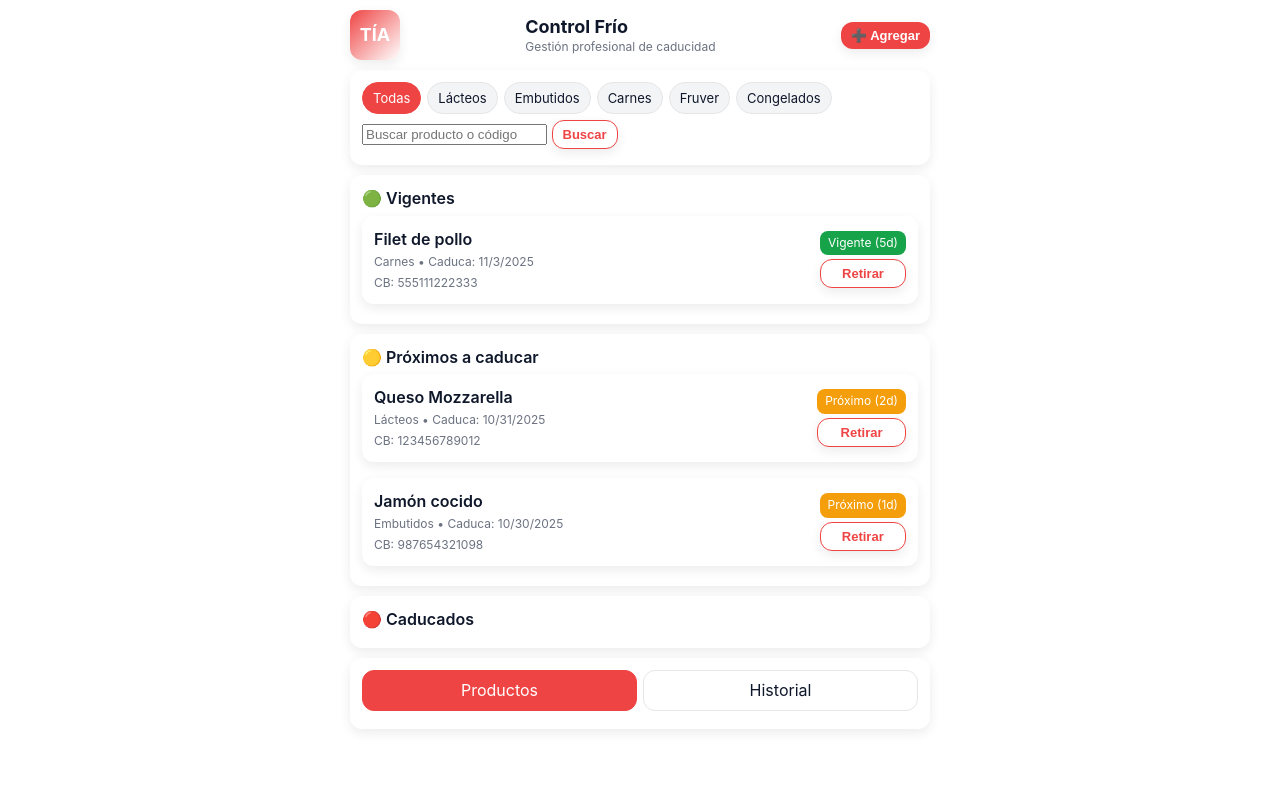
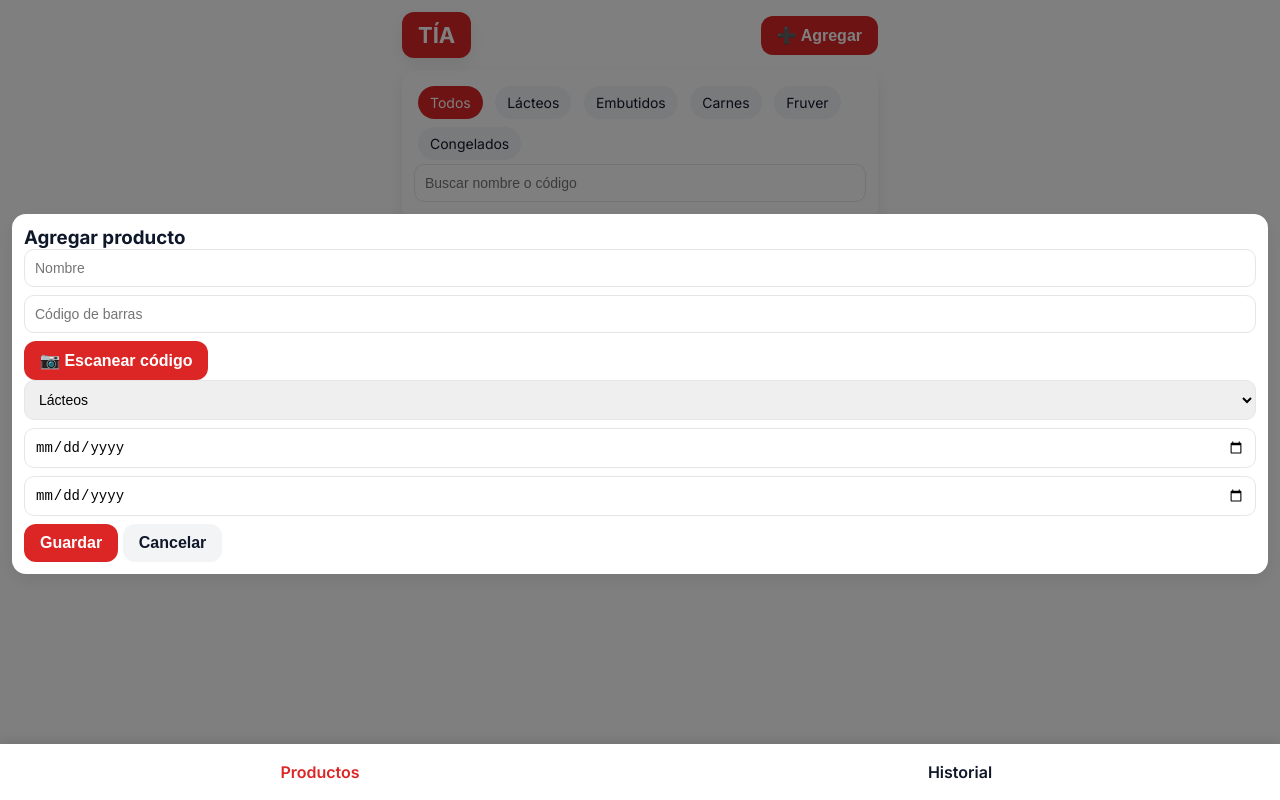
Before and after one commit to AlanDemera/Control-Frio-Tia, a plain HTML site: page index.html in a window 1280 px wide. Both pictures are taken after a click on the element "Productos". Drawn offline with Linux system fonts and the light colour scheme.

Commit message:
Update index.html

```diff
--- a/index.html
+++ b/index.html
@@ -1,136 +1,85 @@
-<!doctype html>
+<!DOCTYPE html>
 <html lang="es">
 <head>
-<meta charset="utf-8" />
-<meta name="viewport" content="width=device-width,initial-scale=1" />
-<title>Control Frío TÍA — Móvil Pro</title>
+<meta charset="UTF-8">
+<meta name="viewport" content="width=device-width, initial-scale=1.0">
+<title>Control Frío TÍA - Modelo Profesional</title>
+<link href="https://fonts.googleapis.com/css2?family=Inter:wght@400;600;700&display=swap" rel="stylesheet">
 <style>
   :root{
-  --bg:#ffffff; --muted:#6b7280; --accent:#0f172a;
-  --success:#16a34a; --warning:#f59e0b; --danger:#ef4444;
-  --shadow:0 4px 12px rgba(0,0,0,0.08);
-  --radius:12px;
-  font-family:Inter,ui-sans-serif,system-ui,-apple-system,'Segoe UI',Roboto,'Helvetica Neue',Arial;
+    --bg:#fff; --text:#0f172a; --muted:#6b7280;
+    --green:#16a34a; --yellow:#f59e0b; --red:#ef4444;
+    --primary:#dc2626; --shadow:0 6px 18px rgba(2,6,23,0.08); --radius:14px;
   }
-*{box-sizing:border-box}
-body{margin:0;padding:0;background:var(--bg);color:var(--accent);line-height:1.4}
-.app{max-width:600px;margin:0 auto;padding:10px}
-
-/* ===== Header ===== */
-header{display:flex;justify-content:space-between;align-items:center;margin-bottom:10px}
-.logo{width:50px;height:50px;background:linear-gradient(135deg,#ef4444,#ffffff);border-radius:12px;color:white;display:flex;align-items:center;justify-content:center;font-weight:700;font-size:18px;box-shadow:var(--shadow)}
-h1{font-size:18px;margin:0}
-.lead{font-size:12px;color:var(--muted);margin:0}
-
-/* ===== Cards ===== */
-.card{background:#fff;border-radius:var(--radius);padding:12px;margin-bottom:10px;box-shadow:var(--shadow)}
-.card .title{font-weight:600;margin-bottom:6px}
-.card .muted-sm{font-size:12px;color:var(--muted)}
-.card-grid{display:grid;grid-template-columns:1fr;gap:8px}
-
-/* ===== Chips ===== */
-.chip{padding:6px 10px;border-radius:999px;background:#f3f4f6;font-size:13px;color:var(--accent);border:1px solid #e6e6e6;cursor:pointer;transition:all 0.2s}
-.chip:hover{background:#ef4444;color:#fff;border-color:#ef4444}
-.chip.active{background:#ef4444;color:#fff;border-color:#ef4444}
-
-/* ===== Botones ===== */
-.btn{display:inline-flex;align-items:center;justify-content:center;padding:10px 14px;border-radius:12px;border:0;cursor:pointer;font-size:14px;transition:all 0.2s;box-shadow:var(--shadow)}
-.btn-primary{background:#ef4444;color:white;font-weight:600}
-.btn-primary:hover{background:#dc2626}
-.btn-ghost{background:#fff;border:1px solid #ef4444;color:#ef4444;font-weight:600}
-.btn-ghost:hover{background:#ef4444;color:#fff}
-.btn-small{padding:6px 10px;font-size:13px}
-
-/* ===== Listados profesionales ===== */
-.product-card{border-radius:12px;padding:12px;margin-bottom:8px;box-shadow:var(--shadow);display:flex;justify-content:space-between;align-items:center}
-.product-info{display:flex;flex-direction:column;gap:4px}
-.badge{padding:4px 8px;border-radius:8px;font-size:12px;color:white;white-space:nowrap}
-.green{background:var(--success)}
-.yellow{background:var(--warning)}
-.red{background:var(--danger)}
-.gray{background:#9ca3af}
-
-/* ===== Modal ===== */
-#modal{position:fixed;inset:0;background:rgba(0,0,0,0.6);display:none;align-items:center;justify-content:center;padding:10px}
-#modal.show{display:flex}
-#modal .card{width:100%;max-width:500px}
-#reader{width:100%;margin-top:8px;display:none}
-
-/* ===== Tabs Historial ===== */
-.tabs{display:flex;gap:6px;margin-bottom:6px}
-.tab{flex:1;padding:8px;text-align:center;border-radius:12px;border:1px solid #e6e6e6;cursor:pointer;transition:all 0.2s}
-.tab.active{background:#ef4444;color:white;border-color:#ef4444}
-.history-card{border-radius:12px;padding:10px;margin-bottom:6px;box-shadow:var(--shadow);background:#f9fafb}
+  *{box-sizing:border-box;}
+  body{margin:0;font-family:Inter,sans-serif;background:var(--bg);color:var(--text);}
+  .app{max-width:500px;margin:auto;padding:12px;}
+  h1,h2,h3{margin:0;}
+  .header{display:flex;justify-content:space-between;align-items:center;margin-bottom:12px;}
+  .header .logo{font-weight:700;font-size:22px;color:white;background:var(--primary);padding:10px 16px;border-radius:12px;box-shadow:var(--shadow);}
+  .btn{padding:10px 16px;border:none;border-radius:12px;font-weight:600;font-size:16px;cursor:pointer;}
+  .btn-primary{background:var(--primary);color:white;}
+  .btn-ghost{background:#f3f4f6;color:var(--text);}
+  .chip{padding:8px 12px;border-radius:20px;background:#f3f4f6;font-size:14px;cursor:pointer;display:inline-block;margin:4px;}
+  .chip.active{background:var(--primary);color:white;}
+  .card{background:#fff;border-radius:var(--radius);padding:12px;margin-bottom:12px;box-shadow:var(--shadow);}
+  .product-card{display:flex;justify-content:space-between;align-items:center;padding:12px;border-radius:var(--radius);box-shadow:var(--shadow);margin-bottom:10px;}
+  .product-info{flex:1;margin-right:10px;}
+  .badge{padding:6px 10px;border-radius:8px;color:white;font-weight:600;font-size:14px;text-align:center;}
+  .green{background:var(--green);}
+  .yellow{background:var(--yellow);}
+  .red{background:var(--red);}
+  .tab-bar{position:fixed;bottom:0;left:0;width:100%;display:flex;justify-content:space-around;padding:8px 0;background:#fff;box-shadow:0 -3px 10px rgba(0,0,0,0.1);}
+  .tab{flex:1;text-align:center;padding:10px;font-weight:600;cursor:pointer;}
+  .tab.active{color:var(--primary);}
+  #reader{width:100%;height:250px;background:#000;display:none;margin-bottom:12px;}
+  input, select{width:100%;padding:10px;border-radius:10px;border:1px solid #e6e6e6;margin-bottom:8px;font-size:14px;}
 </style>
 </head>
 <body>
 <div class="app">
-<header>
+  <div class="header">
     <div class="logo">TÍA</div>
-<div>
-  <h1>Control Frío</h1>
-  <p class="lead">Gestión profesional de caducidad</p>
-</div>
-<button id="btnAdd" class="btn btn-primary btn-small">➕ Agregar</button>
-</header>
-
-<div class="card">
-<div style="display:flex;gap:6px;flex-wrap:wrap;margin-bottom:6px">
-  <div class="chip active" data-filter="all">Todas</div>
-  <div class="chip" data-filter="lacteos">Lácteos</div>
-  <div class="chip" data-filter="embutidos">Embutidos</div>
-  <div class="chip" data-filter="carnes">Carnes</div>
-  <div class="chip" data-filter="fruver">Fruver</div>
-  <div class="chip" data-filter="congelados">Congelados</div>
-</div>
-<input id="search" type="text" placeholder="Buscar producto o código" style="margin-bottom:8px"/>
-<button id="btnSearch" class="btn btn-ghost btn-small">Buscar</button>
+    <button id="btnAdd" class="btn btn-primary">➕ Agregar</button>
   </div>
 
-<!-- Contenedores separados por estado -->
-<div id="products-vigentes" class="card">
-  <div class="title">🟢 Vigentes</div>
-  <div id="list-vigentes" class="card-grid"></div>
+  <!-- Filtros y búsqueda -->
+  <div class="card" id="filtersCard">
+    <div>
+      <span class="chip active" data-filter="all">Todos</span>
+      <span class="chip" data-filter="lacteos">Lácteos</span>
+      <span class="chip" data-filter="embutidos">Embutidos</span>
+      <span class="chip" data-filter="carnes">Carnes</span>
+      <span class="chip" data-filter="fruver">Fruver</span>
+      <span class="chip" data-filter="congelados">Congelados</span>
+    </div>
+    <input id="search" type="text" placeholder="Buscar nombre o código">
   </div>
 
-<div id="products-proximos" class="card">
-  <div class="title">🟡 Próximos a caducar</div>
-  <div id="list-proximos" class="card-grid"></div>
+  <!-- Listado productos -->
+  <div id="view-products">
+    <h2>Vigentes</h2>
+    <div id="list-vigentes"></div>
+    <h2>Próximos</h2>
+    <div id="list-proximos"></div>
+    <h2>Caducados</h2>
+    <div id="list-caducados"></div>
   </div>
 
-<div id="products-caducados" class="card">
-  <div class="title">🔴 Caducados</div>
-  <div id="list-caducados" class="card-grid"></div>
+  <!-- Historial -->
+  <div id="view-history" style="display:none;">
+    <h2>Historial de retirados</h2>
+    <div id="history-list"></div>
   </div>
 
-<!-- Historial como pestaña -->
-<div class="card">
-<div class="tabs">
-  <div class="tab active" data-tab="products">Productos</div>
-  <div class="tab" data-tab="history">Historial</div>
-</div>
-<div id="tab-content">
-  <div id="history-list" style="display:none"></div>
-</div>
-</div>
-
-</div>
-
-<!-- Modal Agregar Producto -->
-<div id="modal">
-<div class="card">
-<div style="display:flex;justify-content:space-between;align-items:center">
+  <!-- Modal agregar producto -->
+  <div id="modal" style="display:none;position:fixed;inset:0;background:rgba(0,0,0,0.5);display:flex;align-items:center;justify-content:center;padding:12px;">
+    <div class="card" style="width:100%;">
       <h3>Agregar producto</h3>
-<button id="closeModal" class="btn btn-ghost btn-small">✖</button>
-</div>
-<form id="form" style="margin-top:10px;display:flex;flex-direction:column;gap:8px">
-<label>Nombre</label>
-<input id="fName" type="text" placeholder="Queso Mozzarella" required/>
-<label>Código de barras</label>
-<input id="fBarcode" type="text" placeholder="Opcional"/>
-<button type="button" id="btnScan" class="btn btn-primary btn-small">📷 Escanear</button>
+      <input id="fName" type="text" placeholder="Nombre" required>
+      <input id="fBarcode" type="text" placeholder="Código de barras">
+      <button id="btnScan" class="btn btn-primary">📷 Escanear código</button>
       <div id="reader"></div>
-<label>Categoría</label>
       <select id="fCategory">
         <option value="lacteos">Lácteos</option>
         <option value="embutidos">Embutidos</option>
@@ -138,143 +87,95 @@ h1{font-size:18px;margin:0}
         <option value="fruver">Fruver</option>
         <option value="congelados">Congelados</option>
       </select>
-<label>Fecha elaboración</label>
-<input id="fMade" type="date"/>
-<label>Fecha caducidad</label>
-<input id="fExpires" type="date" required/>
-<div style="display:flex;justify-content:space-between;align-items:center">
-<span class="muted-sm">Días hasta caducidad: <strong id="daysLeft">—</strong></span>
-<div style="display:flex;gap:4px">
-<button type="submit" class="btn btn-primary btn-small">Guardar</button>
-<button type="button" id="btnCancel" class="btn btn-ghost btn-small">Cancelar</button>
-</div>
-</div>
-</form>
+      <input id="fMade" type="date" placeholder="Fecha elaboración">
+      <input id="fExpires" type="date" placeholder="Fecha caducidad" required>
+      <button id="saveProduct" class="btn btn-primary">Guardar</button>
+      <button id="btnCancel" class="btn btn-ghost">Cancelar</button>
     </div>
   </div>
 
-<script src="https://unpkg.com/html5-qrcode"></script>
+</div>
+
+<!-- Pestaña inferior -->
+<div class="tab-bar">
+  <div class="tab active" data-tab="products">Productos</div>
+  <div class="tab" data-tab="history">Historial</div>
+</div>
+
+<script src="https://unpkg.com/html5-qrcode@2.3.7/minified/html5-qrcode.min.js"></script>
 <script>
-// ----- Datos -----
-const CATEGORIES={lacteos:{label:'Lácteos',alertDays:2},embutidos:{label:'Embutidos',alertDays:1},carnes:{label:'Carnes',alertDays:2},fruver:{label:'Fruver',alertDays:1},congelados:{label:'Congelados',alertDays:1}};
-function daysBetween(a,b){return Math.ceil((Date.UTC(b.getFullYear(),b.getMonth(),b.getDate())-Date.UTC(a.getFullYear(),a.getMonth(),a.getDate()))/(24*60*60*1000));}
-function uid(){return 'p_'+Math.random().toString(36).slice(2,9);}
-
-// ----- Estado -----
+// ---- Datos iniciales ----
+const CATEGORIES = {lacteos:{label:'Lácteos', alertDays:2}, embutidos:{label:'Embutidos', alertDays:1}, carnes:{label:'Carnes', alertDays:2}, fruver:{label:'Fruver', alertDays:1}, congelados:{label:'Congelados', alertDays:1}};
 let state={products:[],history:[]};
 const STORAGE_KEY='control-frio-tia-v2';
 function loadState(){try{const raw=localStorage.getItem(STORAGE_KEY);if(raw)state=JSON.parse(raw);}catch(e){console.warn(e);}}
 function saveState(){localStorage.setItem(STORAGE_KEY,JSON.stringify(state));}
 
-// ----- Render -----
-function computeStatus(p){
-if(p.retired)return {label:'Retirado',cls:'gray'};
-if(!p.expiresAt)return {label:'Sin fecha',cls:'gray'};
-const today=new Date(),exp=new Date(p.expiresAt),days=daysBetween(today,exp);
-if(days<0)return {label:`Caducado (${Math.abs(days)}d)`,cls:'red'};
-const cat=CATEGORIES[p.category]||{alertDays:1};
-if(days<=cat.alertDays)return {label:`Próximo (${days}d)`,cls:'yellow'};
-return {label:`Vigente (${days}d)`,cls:'green'};
-}
+// ---- Utils ----
+function uid(){return 'p_'+Math.random().toString(36).slice(2,9);}
+function daysBetween(a,b){const ms=24*60*60*1000;return Math.ceil((Date.UTC(b.getFullYear(),b.getMonth(),b.getDate())-Date.UTC(a.getFullYear(),a.getMonth(),a.getDate()))/ms);}
+function computeStatus(p){if(p.retired)return {label:'Retirado',cls:'red'};if(!p.expiresAt)return {label:'Sin fecha',cls:'yellow'};const d=daysBetween(new Date(),new Date(p.expiresAt));if(d<0)return {label:`Caducado (${Math.abs(d)}d)`,cls:'red'};if(d<=CATEGORIES[p.category]?.alertDays)return {label:`Próximo (${d}d)`,cls:'yellow'};return {label:`Vigente (${d}d)`,cls:'green'};}
 
+// ---- Render ----
 function render(){
   const q=document.getElementById('search').value.trim().toLowerCase();
   const activeFilter=document.querySelector('.chip.active')?.dataset.filter||'all';
   const vigentes=[],proximos=[],caducados=[];
   state.products.forEach(p=>{
-    if(activeFilter!=='all' && p.category!==activeFilter) return;
-    if(q && !(p.name.toLowerCase().includes(q) || (p.barcode||'').toLowerCase().includes(q))) return;
+    if(activeFilter!=='all' && p.category!==activeFilter)return;
+    if(q && !(p.name.toLowerCase().includes(q)||(p.barcode||'').toLowerCase().includes(q)))return;
     const st=computeStatus(p);
     const card=document.createElement('div'); card.className='product-card';
-    card.innerHTML=`<div class="product-info">
-      <div style="font-weight:600">${p.name}</div>
-      <div class="muted-sm">${CATEGORIES[p.category]?.label||p.category} • Caduca: ${p.expiresAt?new Date(p.expiresAt).toLocaleDateString():'—'}</div>
-      ${p.barcode?'<div class="muted-sm">CB: '+p.barcode+'</div>':''}
-    </div>
-    <div style="display:flex;flex-direction:column;gap:4px">
-      <div class="badge ${st.cls}">${st.label}</div>
-      ${!p.retired?'<button class="btn btn-ghost btn-small">Retirar</button>':''}
-    </div>`;
-    if(!p.retired)card.querySelector('button').onclick=()=>retireProduct(p.id);
-    if(st.cls==='green') vigentes.push(card);
-    else if(st.cls==='yellow') proximos.push(card);
-    else caducados.push(card);
+    card.innerHTML=`<div class="product-info"><div style="font-weight:600">${p.name}</div><div>${CATEGORIES[p.category]?.label||p.category} • Caduca: ${p.expiresAt?new Date(p.expiresAt).toLocaleDateString():'—'}</div>${p.barcode?`<div>CB: ${p.barcode}</div>`:''}</div>`;
+    const badge=document.createElement('div'); badge.className='badge '+st.cls; badge.textContent=st.label;
+    card.appendChild(badge);
+    if(!p.retired){const btn=document.createElement('button');btn.className='btn btn-ghost';btn.textContent='Retirar';btn.onclick=()=>{p.retired=true;state.history.push({...p,retiredAt:new Date().toISOString()});saveState();render();};card.appendChild(btn);}
+    if(st.cls==='green')vigentes.push(card); else if(st.cls==='yellow')proximos.push(card); else caducados.push(card);
   });
   const lv=document.getElementById('list-vigentes'),lp=document.getElementById('list-proximos'),lc=document.getElementById('list-caducados');
   lv.innerHTML='';lp.innerHTML='';lc.innerHTML='';
   vigentes.forEach(c=>lv.appendChild(c));
   proximos.forEach(c=>lp.appendChild(c));
   caducados.forEach(c=>lc.appendChild(c));
+  // historial
+  const hist=document.getElementById('history-list'); hist.innerHTML='';
+  state.history.slice().reverse().forEach(h=>{const c=document.createElement('div');c.className='card';c.innerHTML=`<div style="font-weight:600">${h.name}</div><div>${CATEGORIES[h.category]?.label||h.category} • Retirado: ${new Date(h.retiredAt).toLocaleString()}</div>`;hist.appendChild(c);});
+}
+document.querySelectorAll('.chip').forEach(el=>el.addEventListener('click',()=>{document.querySelectorAll('.chip').forEach(x=>x.classList.remove('active'));el.classList.add('active');render();}));
+document.getElementById('search').addEventListener('input',render);
 
-  // Historial
-  const hList=document.getElementById('history-list'); hList.innerHTML='';
-  state.history.slice().reverse().forEach(h=>{
-    const hc=document.createElement('div'); hc.className='history-card';
-    hc.innerHTML=`<strong>${h.name}</strong> • ${CATEGORIES[h.category]?.label||h.category}<br>Retirado: ${new Date(h.retiredAt).toLocaleString()}`;
-    hList.appendChild(hc);
+// ---- Modal agregar producto ----
+const modal=document.getElementById('modal');
+document.getElementById('btnAdd').addEventListener('click',()=>modal.style.display='flex');
+document.getElementById('btnCancel').addEventListener('click',()=>{modal.style.display='none';document.getElementById('fName').value='';document.getElementById('fBarcode').value='';});
+document.getElementById('saveProduct').addEventListener('click',()=>{
+  const data={name:document.getElementById('fName').value.trim(),barcode:document.getElementById('fBarcode').value.trim(),category:document.getElementById('fCategory').value,madeAt:document.getElementById('fMade').value||null,expiresAt:document.getElementById('fExpires').value};
+  if(!data.name||!data.expiresAt)return alert('Completa nombre y fecha');data.id=uid();data.retired=false;state.products.push(data);saveState();render();modal.style.display='none';
 });
-}
 
-// ----- Funciones -----
-function addProduct(data){data.id=uid();data.retired=false;state.products.push(data);saveState();render();}
-function retireProduct(id){const idx=state.products.findIndex(p=>p.id===id);if(idx===-1)return;const p=state.products[idx];p.retired=true;state.history.push({...p,retiredAt:new Date().toISOString()});saveState();render();}
-
-// ----- Modal -----
-const modal=document.getElementById('modal');
-document.getElementById('btnAdd').addEventListener('click',()=>{modal.classList.add('show');document.getElementById('fName').focus();});
-document.getElementById('closeModal').addEventListener('click',()=>modal.classList.remove('show'));
-document.getElementById('btnCancel').addEventListener('click',()=>modal.classList.remove('show'));
-document.getElementById('form').addEventListener('submit',(e)=>{
-  e.preventDefault();
-  const data={name:document.getElementById('fName').value.trim(),barcode:document.getElementById('fBarcode').value.trim(),category:document.getElementById('fCategory').value,madeAt:document.getElementById('fMade').value||null,expiresAt:document.getElementById('fExpires').value};
-  if(!data.name||!data.expiresAt)return alert('Completa nombre y fecha');
-  addProduct(data); modal.classList.remove('show'); e.target.reset(); document.getElementById('daysLeft').textContent='—';
-});
-document.getElementById('fExpires').addEventListener('change',()=>{const v=document.getElementById('fExpires').value;if(!v){document.getElementById('daysLeft').textContent='—';return;}document.getElementById('daysLeft').textContent=daysBetween(new Date(),new Date(v))+' día(s)';});
-modal.addEventListener('click',(e)=>{if(e.target===modal)modal.classList.remove('show');});
-
-// ----- Filtros -----
-document.querySelectorAll('.chip').forEach(el=>{el.addEventListener('click',()=>{document.querySelectorAll('.chip').forEach(x=>x.classList.remove('active'));el.classList.add('active');render();});});
-document.getElementById('btnSearch').addEventListener('click',render);
-
-// ----- Tabs historial -----
+// ---- Tabs inferior ----
 document.querySelectorAll('.tab').forEach(t=>{
   t.addEventListener('click',()=>{
     document.querySelectorAll('.tab').forEach(x=>x.classList.remove('active'));
     t.classList.add('active');
-    if(t.dataset.tab==='history'){document.getElementById('history-list').style.display='block';}else{document.getElementById('history-list').style.display='none';}
+    if(t.dataset.tab==='products'){document.getElementById('view-products').style.display='block';document.getElementById('view-history').style.display='none';}
+    else{document.getElementById('view-products').style.display='none';document.getElementById('view-history').style.display='block';}
   });
 });
 
-// ----- Lector de código -----
-const btnScan=document.getElementById('btnScan');
+// ---- Lector código ----
+let scanner;
+document.getElementById('btnScan').addEventListener('click',()=>{
   const reader=document.getElementById('reader');
-let html5QrcodeScanner;
-btnScan.addEventListener('click',()=>{
   if(reader.style.display==='none'){
     reader.style.display='block';
-    html5QrcodeScanner=new Html5Qrcode("reader");
-    Html5Qrcode.getCameras().then(cameras=>{
-      if(cameras && cameras.length){
-        const cameraId=cameras[0].id;
-        html5QrcodeScanner.start(cameraId,{fps:10,qrbox:250},(decodedText)=>{
-          document.getElementById('fBarcode').value=decodedText;
-          html5QrcodeScanner.stop();
-          reader.style.display='none';
-        },(err)=>{}).catch(err=>console.error(err));
-      }
-    }).catch(err=>console.error(err));
-  } else {html5QrcodeScanner.stop(); reader.style.display='none';}
+    scanner=new Html5Qrcode("reader");
+    Html5Qrcode.getCameras().then(cameras=>{if(cameras.length){scanner.start(cameras[0].id,{fps:10,qrbox:250},text=>{document.getElementById('fBarcode').value=text;scanner.stop();reader.style.display='none';});}}).catch(err=>console.error(err));
+  }else{scanner.stop();reader.style.display='none';}
 });
 
-// ----- Inicializar -----
-loadState();
-if(state.products.length===0){
-  addProduct({name:'Queso Mozzarella',barcode:'123456789012',category:'lacteos',madeAt:'2025-10-01',expiresAt:new Date(Date.now()+2*24*60*60*1000).toISOString().slice(0,10)});
-  addProduct({name:'Jamón cocido',barcode:'987654321098',category:'embutidos',madeAt:'2025-09-25',expiresAt:new Date(Date.now()+1*24*60*60*1000).toISOString().slice(0,10)});
-  addProduct({name:'Filet de pollo',barcode:'555111222333',category:'carnes',madeAt:'2025-10-02',expiresAt:new Date(Date.now()+5*24*60*60*1000).toISOString().slice(0,10)});
-}
-render();
+// ---- Inicializar ----
+loadState();render();
 </script>
 </body>
 </html>
```
Lines whose indentation alone changed are shown as unchanged.
